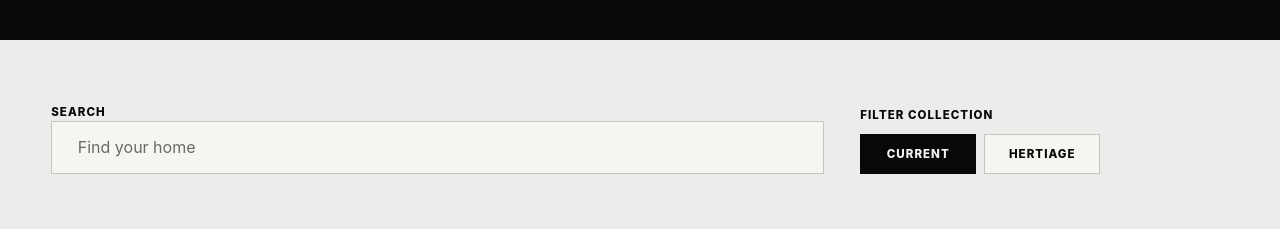
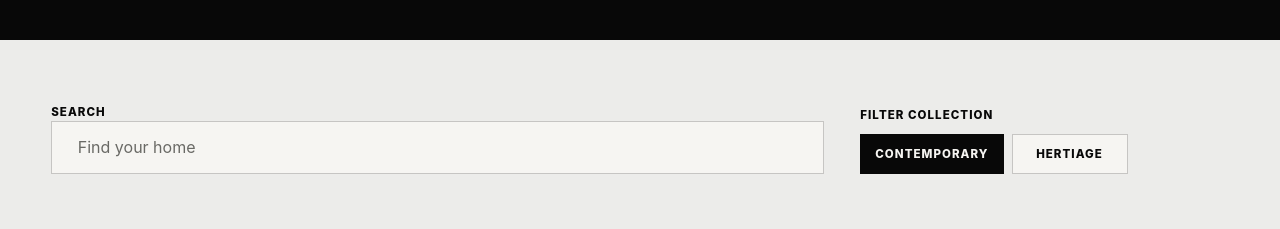
Before and after one commit to lauraakings/Stadia, a plain HTML site: page index.html in a window 1280 px wide. Shown: the part 2580-2809 px from the top of the page. Drawn offline with Linux system fonts and the light colour scheme.

Commit message:
Contemporary button

```diff
--- a/index.html
+++ b/index.html
@@ -116,7 +116,7 @@
         <div class="places__controls" data-places-controls>
           <p class="places__filter-label">Filter collection</p>
           <div class="places__filters" role="tablist" aria-label="T-shirt collections">
-            <button class="places__filter is-active" type="button" role="tab" aria-selected="true" data-places-filter="current">Current</button>
+            <button class="places__filter is-active" type="button" role="tab" aria-selected="true" data-places-filter="current">CONTEMPORARY</button>
             <button class="places__filter" type="button" role="tab" aria-selected="false" data-places-filter="heritage">Hertiage</button>
           </div>
         </div>
```
